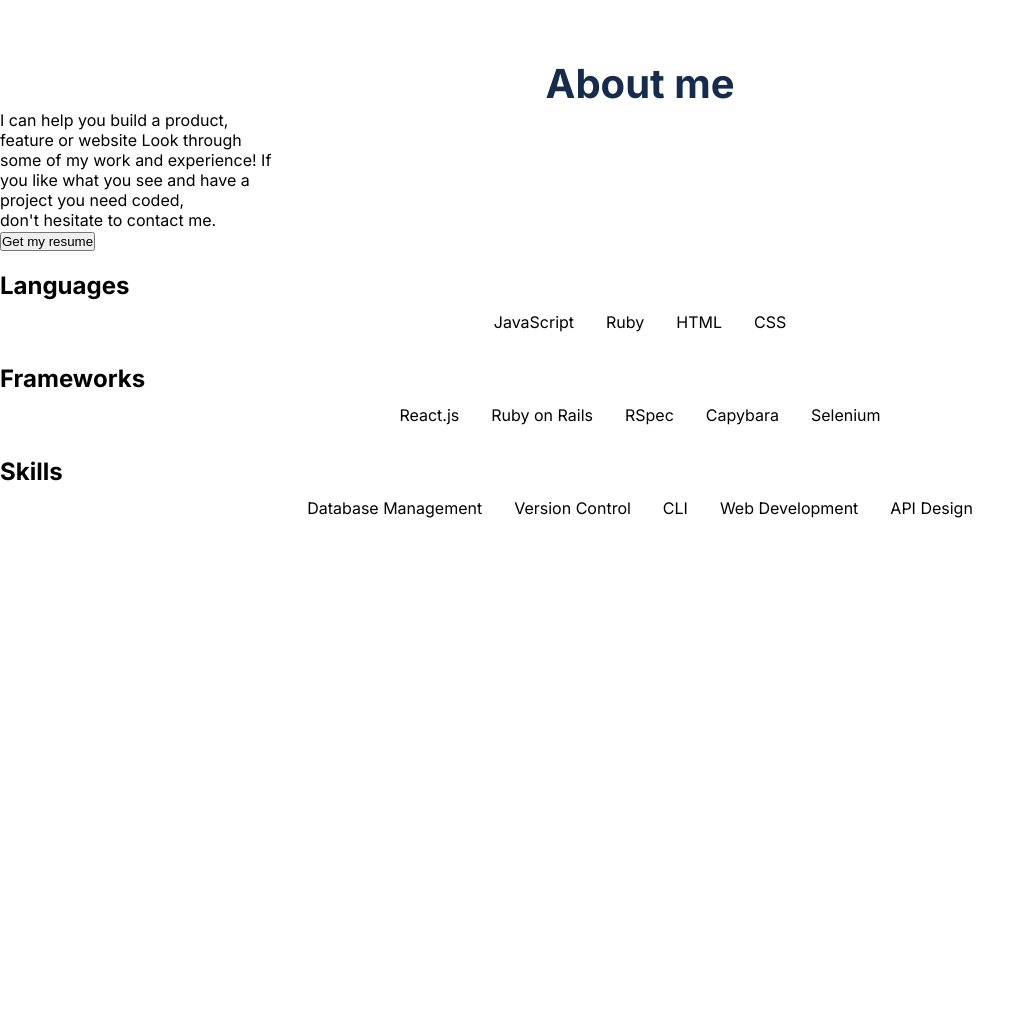
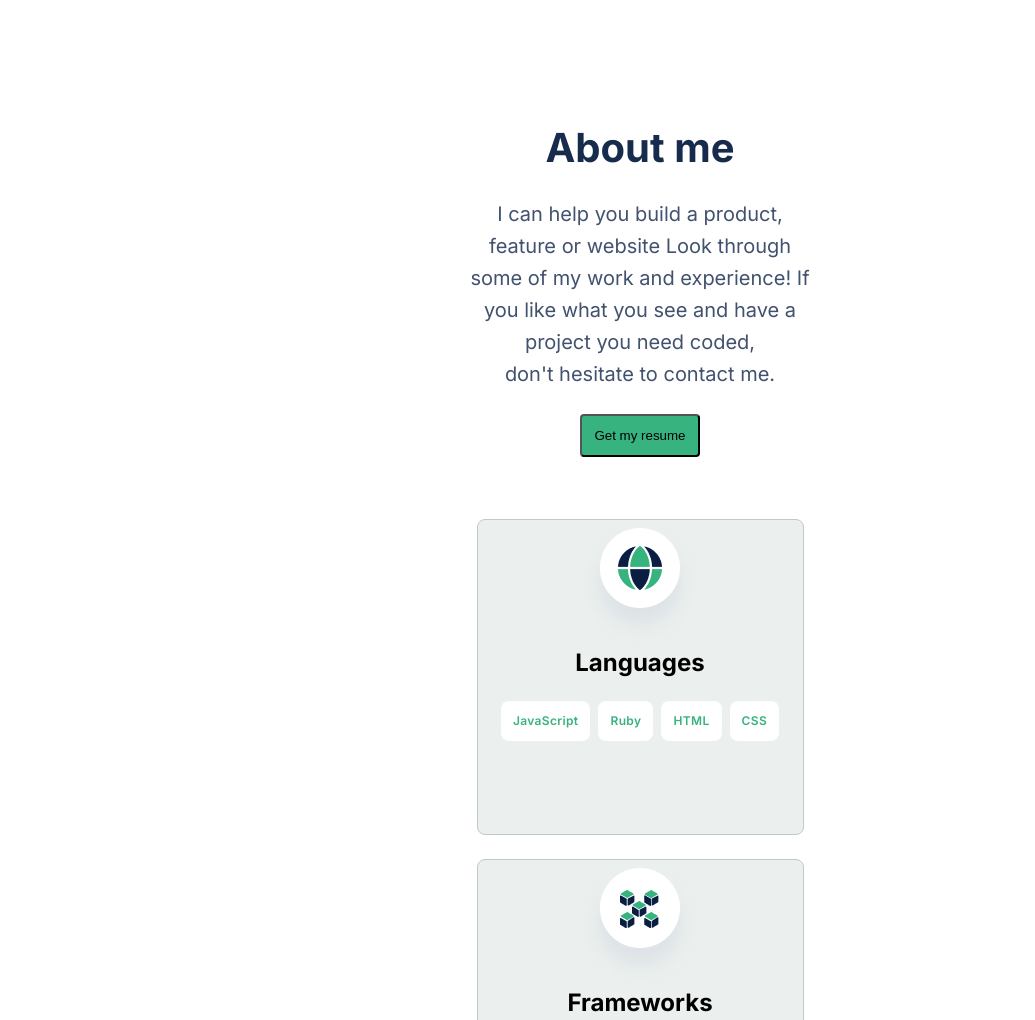
Before and after one commit to Braingenius2/Portfolio-website, a website: page index.html in a window 1280 px wide. Shown: the part 4025-5045 px from the top of the page, without its empty margins (0-1035 px from the left). Before the commit the page ends 4555 px from the top, so only its background shows below. Drawn offline with Linux system fonts and the light colour scheme.

Commit message:
Add css styles to about me section
Add images for icons in index.html

```diff
--- a/index.html
+++ b/index.html
@@ -167,13 +167,13 @@
                     <br> you like what you see and have a
                     <br> project you need coded,
                     <br> don't hesitate to contact me.</p>
-                    <button class="get-resume" type="button">Get my resume</button>
+                <button class="get-resume" type="button">Get my resume</button>
 
             </div>
             <div class="card-row">
                 <article class="languages">
                     <figure>
-                        <img src="" alt="">
+                        <img src="images/icon-languages.png" alt="icon-languages">
                         <figcaption></figcaption>
                     </figure>
                     <div class="content">
@@ -188,7 +188,7 @@
                 </article>
                 <article class="frameworks">
                     <figure>
-                        <img src="" alt="">
+                        <img src="images/icon-frameworks.png" alt="icon-frameworks">
                         <figcaption></figcaption>
                     </figure>
                     <div class="content">
@@ -204,7 +204,7 @@
                 </article>
                 <article class="Skills">
                     <figure>
-                        <img src="" alt="">
+                        <img src="images/icon-skills.png" alt="icon-skills">
                         <figcaption></figcaption>
                     </figure>
                     <div class="content">
--- a/styles.css
+++ b/styles.css
@@ -327,16 +327,8 @@ article.card div.text h2 {
   border-radius: 4px;
 }
 
-.card-row .content .tags  li {
-  align-items: center;
-  padding: 12px;
 
-  /* Neutrals/N0 */
-  background: #FFFFFF;
-  border-radius: 8px;
-}
-
-.card button {
+button {
   text-align: center;
   padding: 12px;
 
@@ -347,7 +339,7 @@ article.card div.text h2 {
   border-radius: 4px;
 }
 
-.card button:hover {
+button:hover {
   background-color: #C5E9DA;
 }
 
@@ -363,3 +355,102 @@ article.card div.text h2 {
   line-height: 24px; /* identical to box height, or 141% */
 
 }
+
+#about {
+  display: flex;
+  flex-direction: column;
+  align-items: center;
+  padding: 64px 24px;
+  gap: 58px;
+  height: 1522px;
+  top: 3927px;
+}
+
+#about div.text {
+  display: flex;
+  flex-direction: column;
+  align-items: center;
+  gap: 24px;
+  height: 338px;
+}
+
+#about div.text h1 {
+  font-family: 'Inter', sans-serif;
+  font-style: normal;
+  font-weight: 700;
+  font-size: 40px;
+  line-height: 130%; /* or 52px */
+  text-align: center;
+
+  /* Neutrals/N800 */
+  color: #172B4D;
+
+}
+
+#about div.text p {
+  font-family: 'Inter', sans-serif;
+  font-style: normal;
+  font-weight: 400;
+  font-size: 20px;
+  line-height: 160%; /* or 32px */
+  text-align: center;
+
+  /* Neutrals/N500 */
+  color: #42526E;
+}
+
+.card-row {
+  display: flex;
+  flex-direction: column;
+  align-items: center;
+  padding: 1px;
+  gap: 24px;
+  height: 998px;
+
+}
+
+.card-row article {
+  width: 327px;
+  height: 316px;
+
+  /* Theme 2 / Neutral 10 */
+  background: #EBF0EE;
+
+  /* Neutrals/N50 */
+  border: 1px solid #C1C7D0;
+  border-radius: 8px;
+}
+
+.card-row figure {
+  height: 128px;
+  text-align: center;
+  top: 16px;
+}
+
+#about .content {
+  display: flex;
+  flex-direction: column;
+  align-items: center;
+  padding: 0px;
+  gap: 24px;
+  height: 96px;
+  bottom: 72px;
+}
+
+#about .content li {
+  font-family: 'Inter', sans-serif;
+  font-style: normal;
+  font-weight: 600;
+  font-size: 12px;
+  line-height: 133%; /* identical to box height, or 16px */
+  align-items: center;
+  padding: 12px;
+  letter-spacing: 0.03em;
+
+  /* Success/G300 */
+  color: #36B37E;
+
+  /* Neutrals/N0 */
+  background: #FFFFFF;
+  border-radius: 8px;
+}
```
Also changed, not shown: images/icon-frameworks.png (added), images/icon-languages.png (added), images/icon-skills.png (added).
